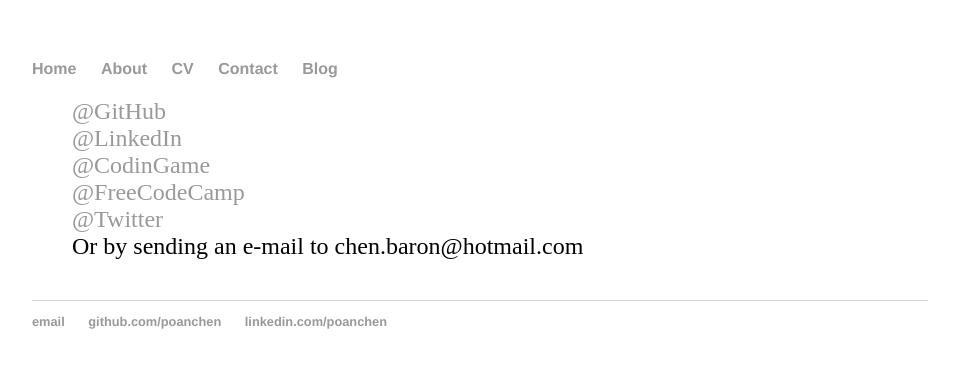
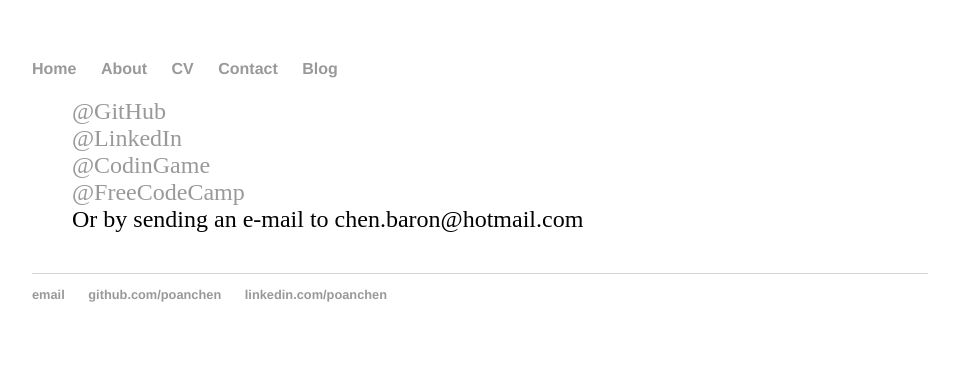
Before and after one commit to poanchen/poanchen.github.io, a Jekyll site: the page built from contact/index.html, in a window 1280 px wide. Shown: the top 368 px of the page, without its empty margins (160-1119 px from the left). Built offline with Jekyll 4.4.1, drawn with Linux system fonts in a browser that asks for light colours; nearby versions of some CDN libraries.

Commit message:
Update index.html

```diff
--- a/contact/index.html
+++ b/contact/index.html
@@ -7,6 +7,5 @@ title: Contact Me
   <li><a href="https://www.linkedin.com/in/poan-baron-chen-a00aa655" target="_blank">@LinkedIn</a></li>
   <li><a href="https://www.codingame.com/profile/edfc4c8f3e08c603f8acda0ba96be3331655831" target="_blank">@CodinGame</a></li>
   <li><a href="https://www.freecodecamp.com/poanchen" target="_blank">@FreeCodeCamp</a></li>
-  <li><a href="https://twitter.com/PoanChen129" target="_blank">@Twitter</a></li>
   <li>Or by sending an e-mail to chen.baron@hotmail.com</li>
 </ul>
```
